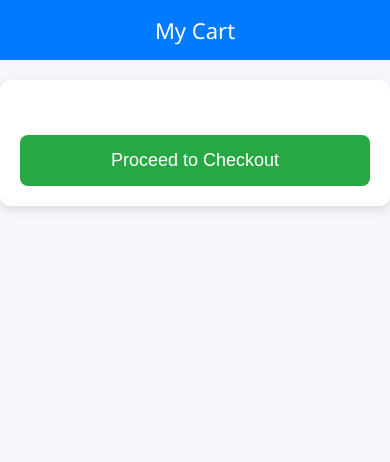
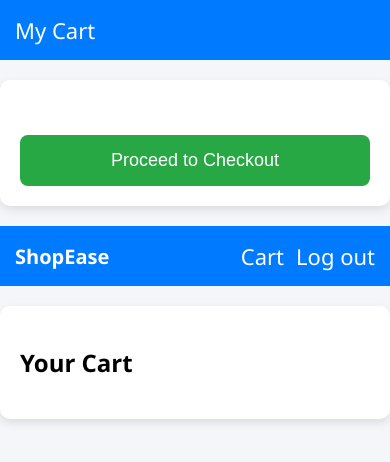
Before and after one commit to Abduldev1234/portfolio-Abdulfatai, a plain HTML site: page PROJECTS/carts.html in a window 390 px wide. Drawn offline with Linux system fonts and the light colour scheme; no server answers.

Commit message:
Add responsive nav and mobile tweaks

```diff
--- a/PROJECTS/carts.html
+++ b/PROJECTS/carts.html
@@ -12,6 +12,21 @@ font-family:Segoe UI;
 background:#f4f6f9;
 margin:0;
 }
+
+header{
+background:#007bff;
+color:white;
+padding:15px;
+display:flex;
+flex-wrap:wrap;
+justify-content:space-between;
+align-items:center;
+}
+
+.brand h2{margin:0;font-size:20px}
+.menu-toggle{display:none;background:none;border:none;color:white;font-size:24px}
+.nav{display:flex;gap:12px;align-items:center}
+.nav a{color:white;text-decoration:none}
 
 header{
 background:#007bff;
@@ -239,5 +254,25 @@ location.href="checkout.html";
 
 </script>
 
-</body>
-</html>
+<body>
+
+
+<script>
+document.addEventListener('DOMContentLoaded',()=>{
+  const btn = document.querySelector('.menu-toggle');
+  const nav = document.querySelector('.nav');
+  btn && btn.addEventListener('click',()=> nav.classList.toggle('active'));
+});
+</script>
+<header>
+  <div class="brand"><h2>ShopEase</h2></div>
+  <button class="menu-toggle" aria-label="Toggle menu">☰</button>
+  <nav class="nav">
+    <a href="./carts.html">Cart</a>
+    <a href="./signup.html">Log out</a>
+  </nav>
+</header>
+
+<div class="container">
+
+<h2>Your Cart</h2>
```
Also changed, not shown: PROJECTS/checkout.html (+32 -0 lines), PROJECTS/index.html (+19 -8 lines), PROJECTS/login.html (+2 -0 lines), PROJECTS/orders.html (+23 -0 lines), PROJECTS/product.html (+31 -3 lines), PROJECTS/signup.html (+2 -0 lines).
